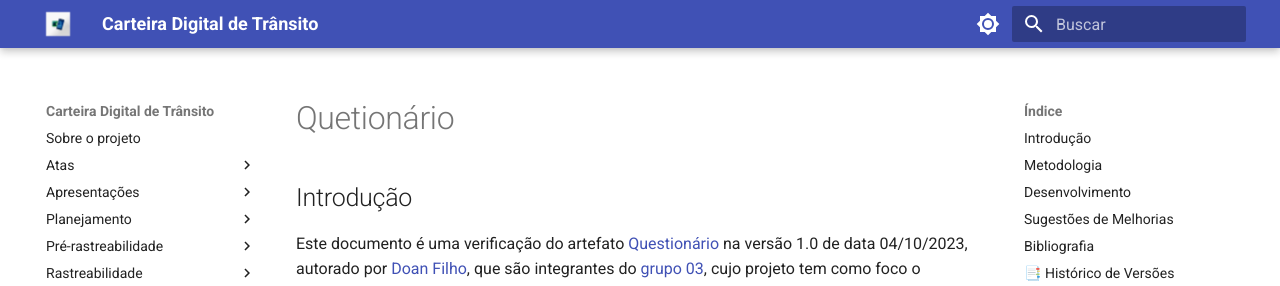
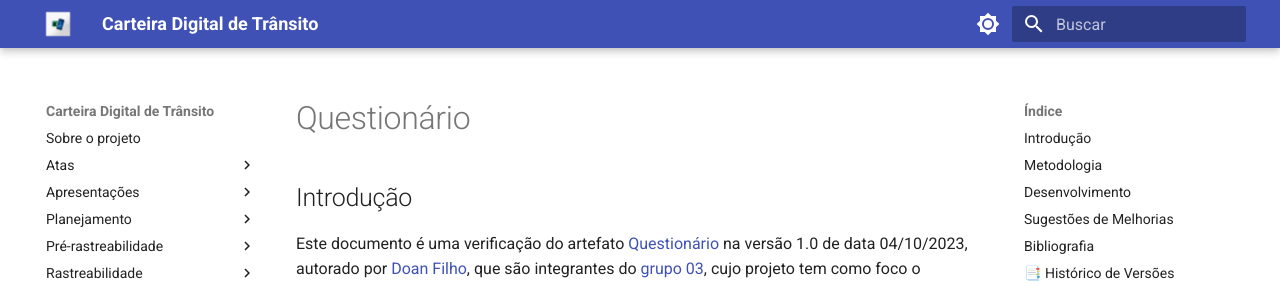
Before and after one commit to Requisitos-de-Software/2023.2-Carteira_Digital_de_Transito, an MkDocs documentation site: the page built from docs/verificacao/grupo3/elicitacao/tecnicasDeElicitacao/questionario.md, in a window 1280 px wide and 900 px high. Shown: the top 286 px of the window. Built offline with MkDocs 1.6.1 and Material for MkDocs 9.7.7, drawn with Linux system fonts in a browser that asks for light colours.

Commit message:
Update questionario.md

```diff
--- a/docs/verificacao/grupo3/elicitacao/tecnicasDeElicitacao/questionario.md
+++ b/docs/verificacao/grupo3/elicitacao/tecnicasDeElicitacao/questionario.md
@@ -1,4 +1,4 @@
-# Quetionário
+# Questionário
 
 ## Introdução
 
```
